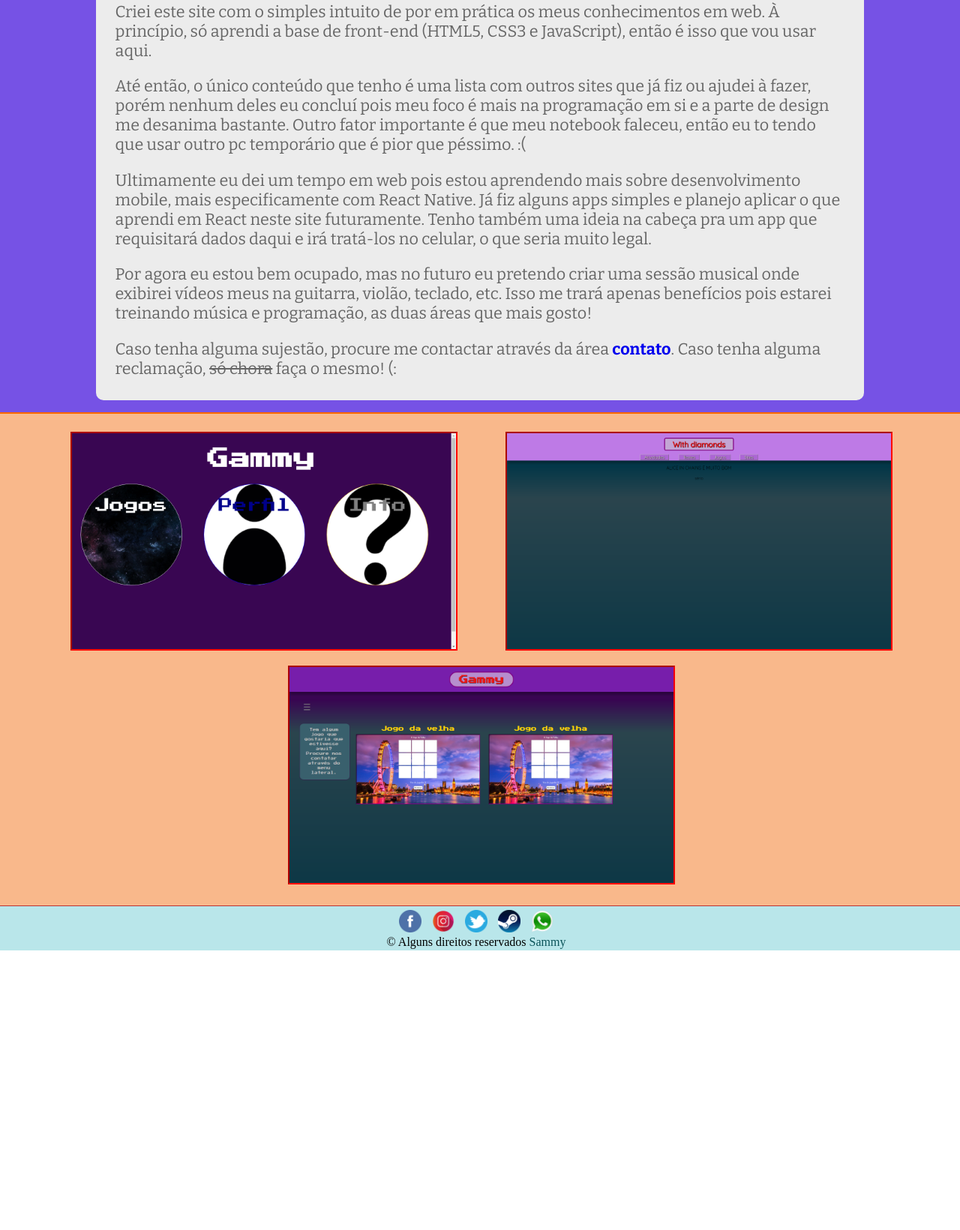
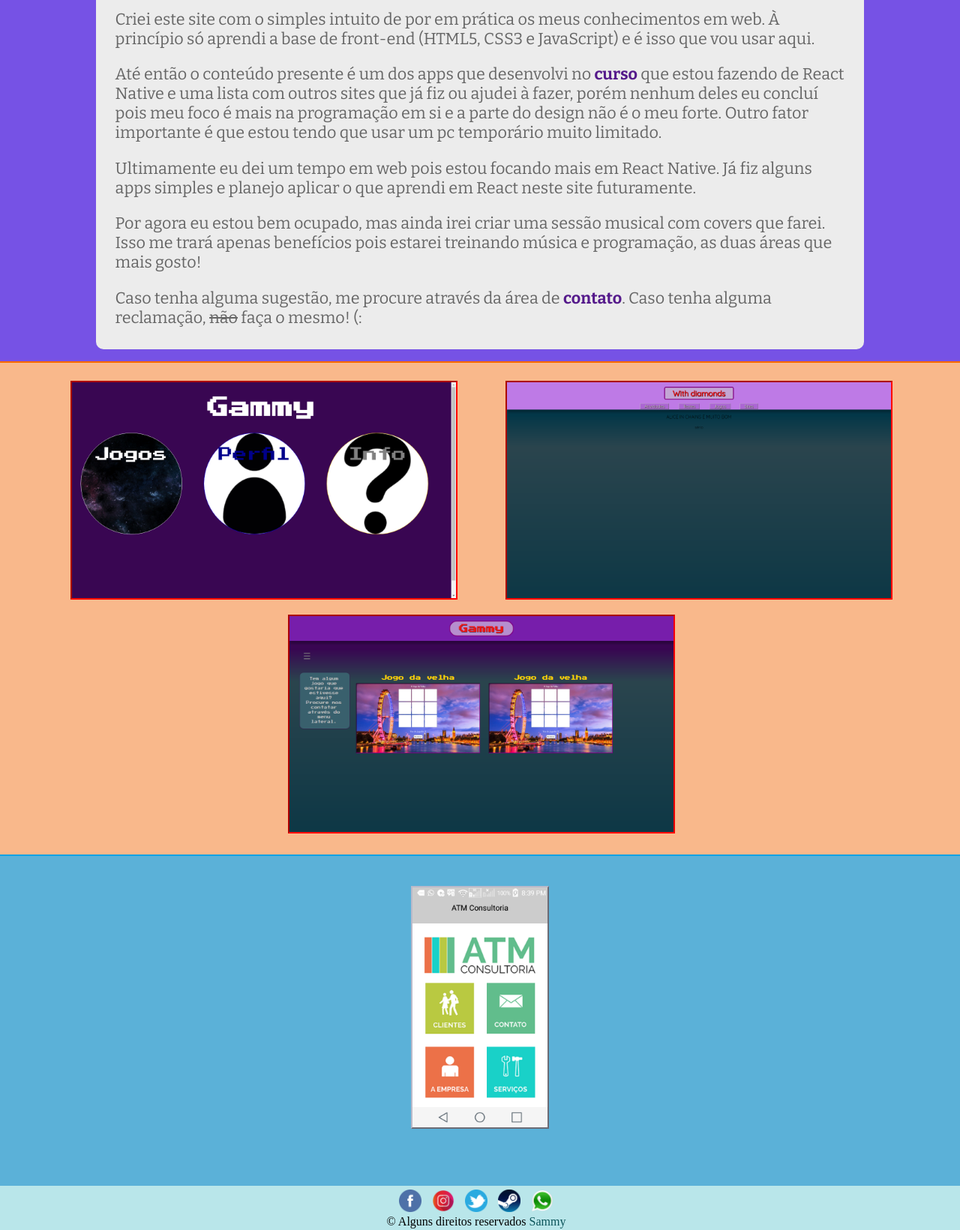
Before and after one commit to SammuelGR/home, a plain HTML site: page index.html in a window 1280 px wide. Shown: the part 985-2626 px from the top of the page at 75% size. Before the commit the page ends 2253 px from the top, so only its background shows below. Drawn offline with nearby package versions, Linux system fonts and the light colour scheme.

Commit message:
add app area, update intro

```diff
--- a/css/master.css
+++ b/css/master.css
@@ -19,7 +19,7 @@ a, li{
 #header nav a{
   padding: 2vh 5vw;
   font-family: 'Raleway', sans-serif;
-  font-size:2em;
+  font-size:5vh;
   font-weight: 300;
   color: #babaca;
   text-shadow: 1px 1px 2px #4a4a67;
@@ -67,8 +67,9 @@ a, li{
   margin: 2vh 0;
 }
 
-#contato{
+#link{
   font-weight: 700;
+  color: #551a8b;
 }
 
 #sites{
@@ -76,8 +77,7 @@ a, li{
   padding: 2vh 0;
   text-align: center;
   background-color: #f9b88b;
-
-  border-bottom: solid 1px #bd3232;
+  border-bottom: solid 2px #14a2e2;
 }
 
 .site{
@@ -100,6 +100,28 @@ a, li{
 
 .site img:hover{
   border: outset 2px red;
+}
+
+#apps{
+  background-color: #5bb1d8;
+}
+
+.app{
+  height: 50vh;
+  padding-top: 5vh;
+}
+
+.app img{
+  display: block;
+  margin-left: auto;
+  margin-right: auto;
+  max-height: 40vh;
+  width: auto;
+  border: outset 2px #babaca;
+}
+
+.app img:hover{
+  border: inset 2px #babaca;
 }
 
 #footer{
--- a/index.html
+++ b/index.html
@@ -16,6 +16,7 @@
 			<nav>
 				<a href="http://github.com/leummasgr">GitHub</a>
 				<a href="#sites">Sites</a>
+				<a href="#apps">Apps</a>
 				<a href="#footer">Contato</a>
 			</nav>
 			<img src="imgs/wip.png" id="wip">
@@ -24,11 +25,11 @@
 
 		<section id="intro">
 			<article id="intro_p">
-			<p>Criei este site com o simples intuito de por em prática os meus conhecimentos em web. À princípio, só aprendi a base de front-end (HTML5, CSS3 e JavaScript), então é isso que vou usar aqui.</p>
-			<p>Até então, o único conteúdo que tenho é uma lista com outros sites que já fiz ou ajudei à fazer, porém nenhum deles eu concluí pois meu foco é mais na programação em si e a parte de design me desanima bastante. Outro fator importante é que meu notebook faleceu, então eu to tendo que usar outro pc temporário que é pior que péssimo. :(</p>
-			<p>Ultimamente eu dei um tempo em web pois estou aprendendo mais sobre desenvolvimento mobile, mais especificamente com React Native. Já fiz alguns apps simples e planejo aplicar o que aprendi em React neste site futuramente. Tenho também uma ideia na cabeça pra um app que requisitará dados daqui e irá tratá-los no celular, o que seria muito legal.</p>
-			<p>Por agora eu estou bem ocupado, mas no futuro eu pretendo criar uma sessão musical onde exibirei vídeos meus na guitarra, violão, teclado, etc. Isso me trará apenas benefícios pois estarei treinando música e programação, as duas áreas que mais gosto!</p>
-			<p>Caso tenha alguma sujestão, procure me contactar através da área <span id="contato"><a href="#footer">contato</a></span>. Caso tenha alguma reclamação, <strike>só chora</strike> faça o mesmo! (:</p>
+				<p>Criei este site com o simples intuito de por em prática os meus conhecimentos em web. À princípio só aprendi a base de front-end (HTML5, CSS3 e JavaScript) e é isso que vou usar aqui.</p>
+				<p>Até então o conteúdo presente é um dos apps que desenvolvi no <a id="link" target="_blank" href="https://udemy.com/desenvolvedor-multiplataforma-androidios-com-react-e-redux/">curso</a> que estou fazendo de React Native e uma lista com outros sites que já fiz ou ajudei à fazer, porém nenhum deles eu concluí pois meu foco é mais na programação em si e a parte do design não é o meu forte. Outro fator importante é que estou tendo que usar um pc temporário muito limitado.</p>
+				<p>Ultimamente eu dei um tempo em web pois estou focando mais em React Native. Já fiz alguns apps simples e planejo aplicar o que aprendi em React neste site futuramente.</p>
+				<p>Por agora eu estou bem ocupado, mas ainda irei criar uma sessão musical com covers que farei. Isso me trará apenas benefícios pois estarei treinando música e programação, as duas áreas que mais gosto!</p>
+				<p>Caso tenha alguma sugestão, me procure através da área de <a id="link" href="#footer">contato</a>. Caso tenha alguma reclamação, <strike>não</strike> faça o mesmo! (:</p>
 			</article>
 		</section>
 
@@ -41,6 +42,12 @@
 			</article>
 			<article class="site">
 				<a href="https://leummasgr.github.io/jammy"><img src="imgs/jammy.png" alt="Jammy thumbnail"></a>
+			</article>
+		</section>
+
+		<section id="apps">
+			<article class="app">
+				<img src="imgs/SSmenu.png" alt="app ATM Consultoria">
 			</article>
 		</section>
 
@@ -57,9 +64,5 @@
 			</p>
 
 		</footer>
-
-	<!-- <span><a id="link-gh" href="https://www.github.com/leummasgr">Meu perfil no GitHub</a><span> -->
-
-
 	</body>
 </html>
```
Also changed, not shown: imgs/SSclientes.png (added), imgs/SScontatos.png (added), imgs/SSempresa.png (added), imgs/SSmenu.png (added), imgs/SSservicos.png (added). Lines whose indentation alone changed are shown as unchanged.
